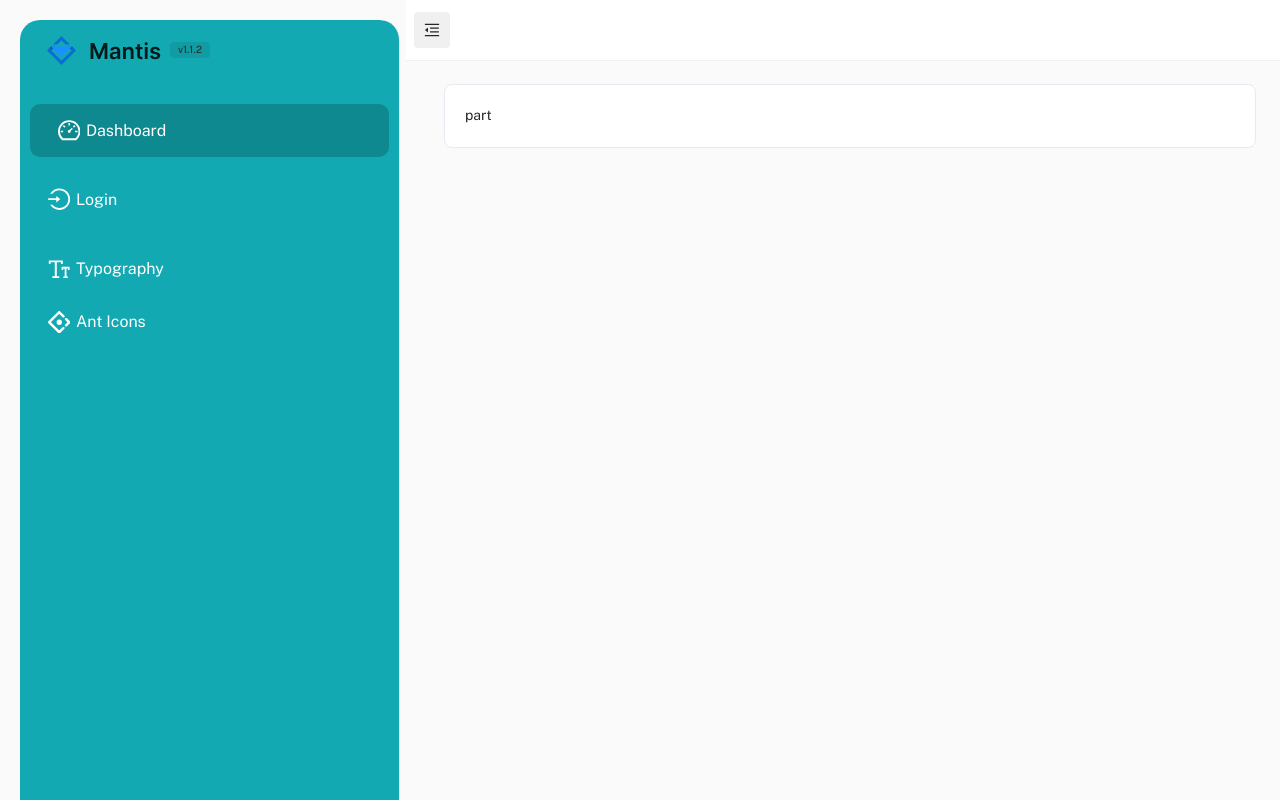
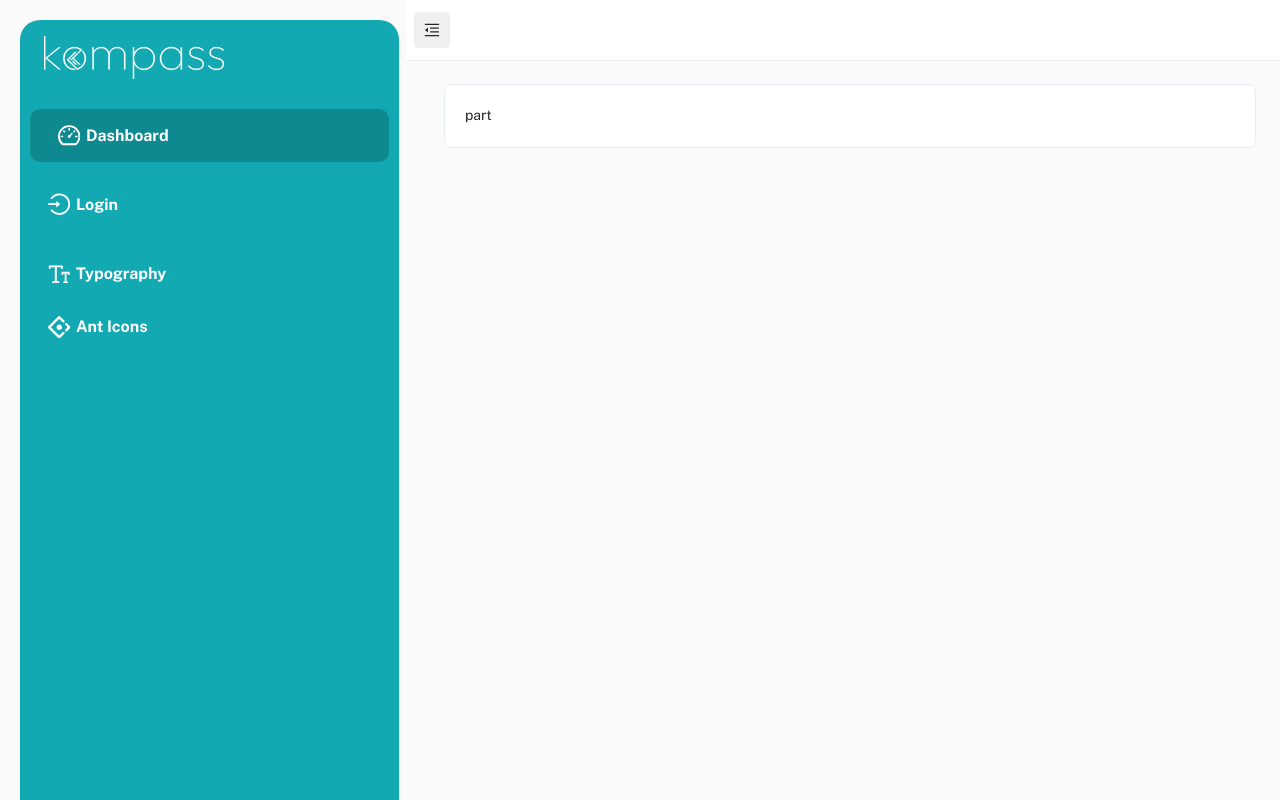
Before and after one commit to MarufaKompass/reception, a React (Create React App) app: page / in a window 1280 px wide. Built offline with nearby package versions, Linux system fonts and the light colour scheme.

Commit message:
setup Done

```diff
--- a/src/layout/MainLayout/Drawer/DrawerHeader/index.js
+++ b/src/layout/MainLayout/Drawer/DrawerHeader/index.js
@@ -2,11 +2,11 @@ import PropTypes from 'prop-types';
 
 // material-ui
 import { useTheme } from '@mui/material/styles';
-import { Stack, Chip } from '@mui/material';
+import { Stack } from '@mui/material';
 
 // project import
 import DrawerHeaderStyled from './DrawerHeaderStyled';
-import Logo from 'components/Logo';
+import logo from "../../../../assets/images/img/whiteLogo.png"
 
 // ==============================|| DRAWER HEADER ||============================== //
 
@@ -16,17 +16,8 @@ const DrawerHeader = ({ open }) => {
   return (
     // only available in paid version
     <DrawerHeaderStyled theme={theme} open={open}>
-      <Stack direction="row" spacing={1} alignItems="center">
-        <Logo />
-        <Chip
-          label={process.env.REACT_APP_VERSION}
-          size="small"
-          sx={{ height: 16, '& .MuiChip-label': { fontSize: '0.625rem', py: 0.25 } }}
-          component="a"
-          href="https://github.com/codedthemes/mantis-free-react-admin-template"
-          target="_blank"
-          clickable
-        />
+      <Stack direction="row" spacing={1} alignItems="center" marginTop="10px">
+        <img src={logo} alt="logo" width="180px"></img>
       </Stack>
     </DrawerHeaderStyled>
   );
--- a/src/layout/MainLayout/Header/index.js
+++ b/src/layout/MainLayout/Header/index.js
@@ -2,7 +2,7 @@ import PropTypes from 'prop-types';
 
 // material-ui
 import { useTheme } from '@mui/material/styles';
-import { AppBar, IconButton, Toolbar, useMediaQuery } from '@mui/material';
+import { AppBar,IconButton, Toolbar, useMediaQuery } from '@mui/material';
 
 // project import
 import AppBarStyled from './AppBarStyled';
@@ -51,7 +51,7 @@ const Header = ({ open, handleDrawerToggle }) => {
   return (
     <>
       {!matchDownMD ? (
-        <AppBarStyled open={open} {...appBar}>
+        <AppBarStyled open={open} {...appBar} >
           {mainHeader}
         </AppBarStyled>
       ) : (
--- a/src/themes/typography.js
+++ b/src/themes/typography.js
@@ -33,7 +33,7 @@ const Typography = (fontFamily) => ({
     lineHeight: 1.5
   },
   h6: {
-    fontWeight: 400,
+    fontWeight: 800,
     fontSize: '1rem',
     lineHeight: 1.57
   },
```
Also changed, not shown: src/components/Logo/Logo.js (+0 -17 lines), src/assets/images/img/whiteLogo.png (added).
